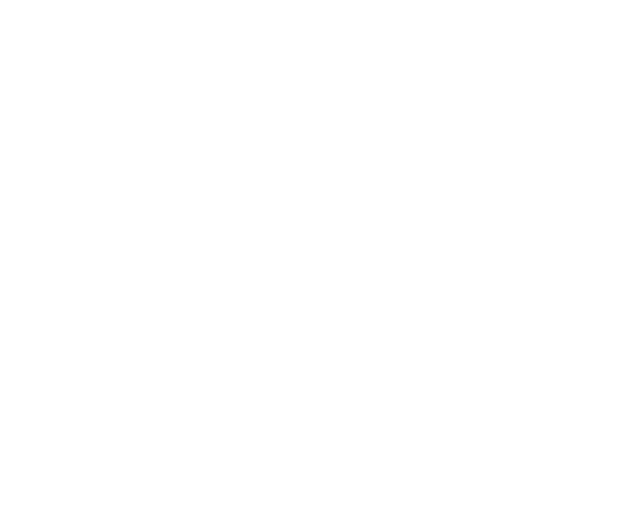
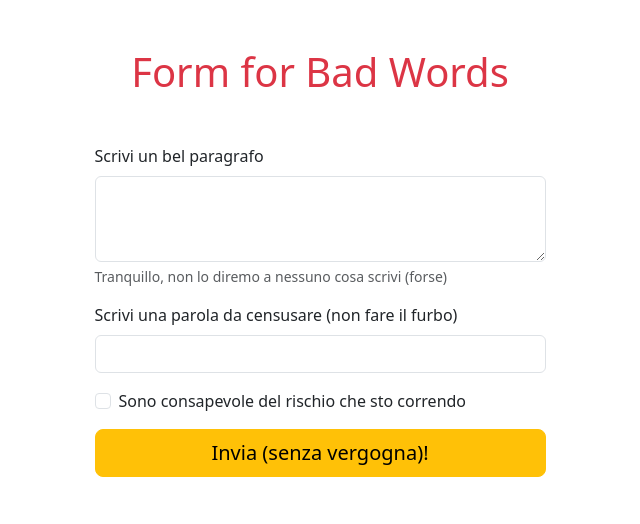
Before and after one commit to DorinVieru/php-badwords, a PHP site: page / in a window 1280 px wide. Before the commit the part shown is empty. Shown: the top 524 px of the page, without its empty margins (320-960 px from the left). Run offline with PHP 8.4, Linux system fonts and the light colour scheme.

Commit message:
[UP] Create form in the firs file

```diff
--- a/index.php
+++ b/index.php
@@ -5,14 +5,33 @@
     <meta charset="UTF-8">
     <meta name="viewport" content="width=device-width, initial-scale=1.0">
     <link rel="stylesheet" href="./css/style.css">
+    <link href="https://cdn.jsdelivr.net/npm/bootstrap@5.3.2/dist/css/bootstrap.min.css" rel="stylesheet" integrity="sha384-T3c6CoIi6uLrA9TneNEoa7RxnatzjcDSCmG1MXxSR1GAsXEV/Dwwykc2MPK8M2HN" crossorigin="anonymous">
     <title>PHP Badwords</title>
 </head>
 
 <body>
-    <div>
-        <?php
-
-        ?>
+    <div class="container py-5">
+        <div class="row justify-content-center">
+            <div class="col-5">
+                <h1 class="text-danger mb-5 text-center">Form for Bad Words</h1>
+                <form action="dashboard.php" method="GET">
+                    <div class="mb-3">
+                        <label for="exampleFormControlTextarea1" class="form-label">Scrivi un bel paragrafo</label>
+                        <textarea class="form-control" id="exampleFormControlTextarea1" rows="3"></textarea>
+                        <div id="emailHelp" class="form-text">Tranquillo, non lo diremo a nessuno cosa scrivi (forse)</div>
+                    </div>
+                    <div class="mb-3">
+                        <label for="exampleFormControlTextarea1" class="form-label">Scrivi una parola da censusare (non fare il furbo)</label>
+                        <input class="form-control" type="text" aria-label="default input example">
+                    </div>
+                    <div class="mb-3 form-check">
+                        <input type="checkbox" class="form-check-input" id="exampleCheck1">
+                        <label class="form-check-label" for="exampleCheck1">Sono consapevole del rischio che sto correndo</label>
+                    </div>
+                    <button type=" submit" class="btn btn-warning btn-lg w-100 text-center">Invia (senza vergogna)!</button>
+                </form>
+            </div>
+        </div>
     </div>
 
 </body>
```
Also changed, not shown: dashboard.php (added, +19 -0 lines).
